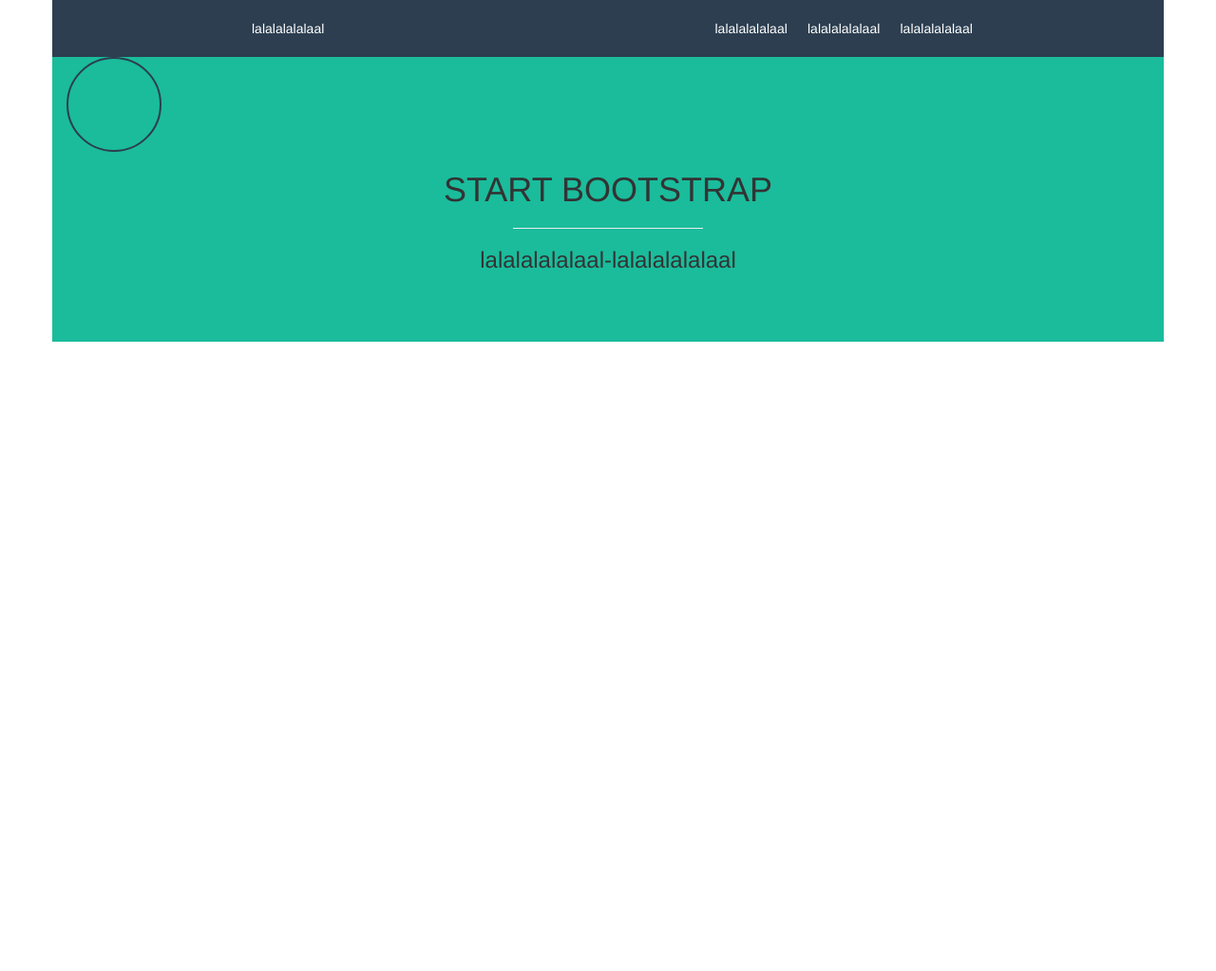
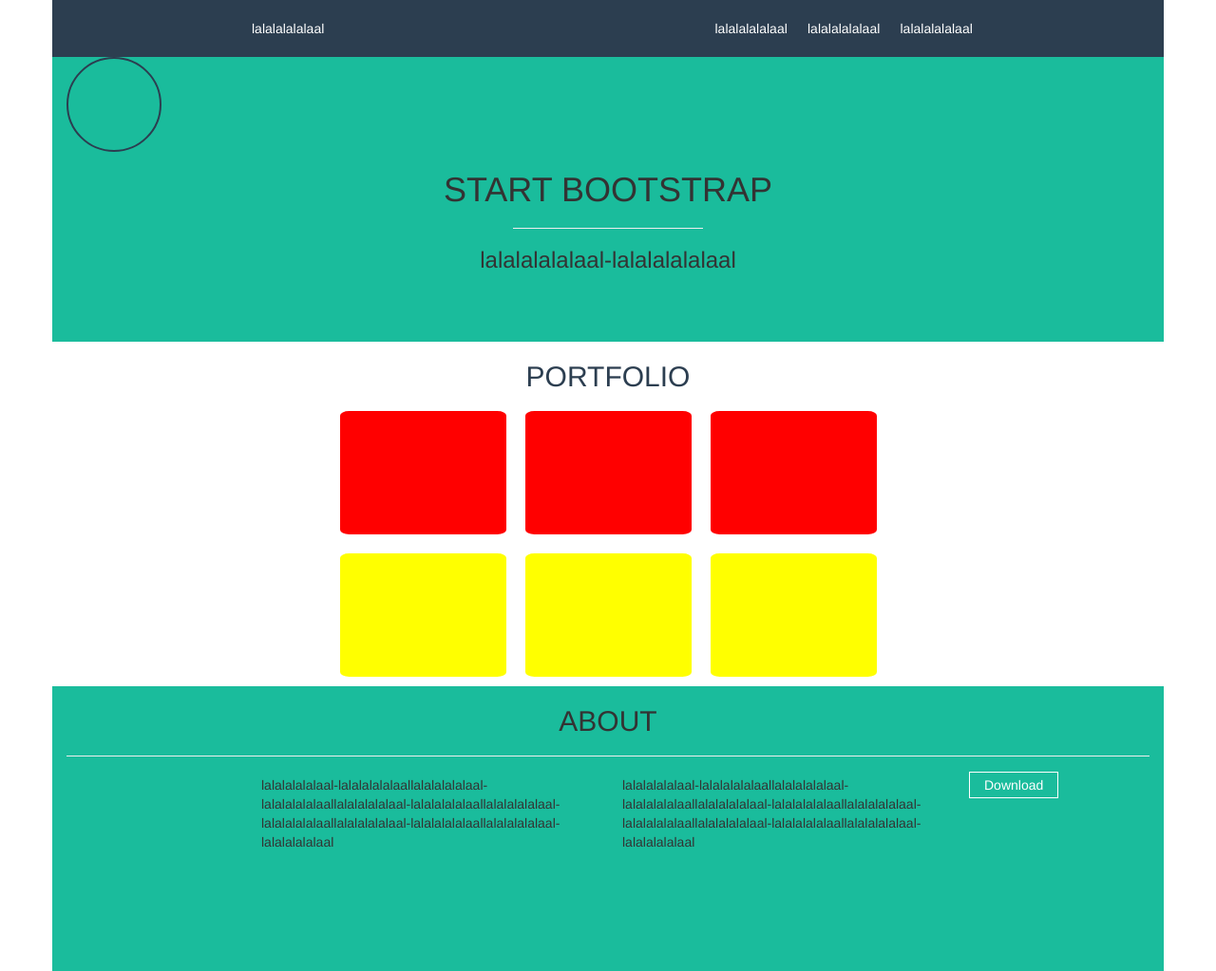
Before and after one commit to mdecrema/html-css-bootstrap-freelancer, a plain HTML site: page index.html in a window 1280 px wide. Shown: the whole page at 95% size. Before the commit the page ends 800 px from the top, so only its background shows below. Drawn offline with Linux system fonts and the light colour scheme.

Commit message:
layout prova 3

```diff
--- a/css/style.css
+++ b/css/style.css
@@ -33,3 +33,39 @@ nav {
     width: 200px;
     color: #2C3E50;
 }
+
+.red-box {
+    height: 150px;
+    background-color: red;
+    border: 10px solid #fff;
+    border-radius: 10%;
+}
+
+.yellow-box {
+    height: 150px;
+    background-color: yellow;
+    border: 10px solid #fff;
+    border-radius: 10%;
+}
+
+.title-h2 {
+    text-align: center;
+    color: #2C3E50;
+}
+
+.about-box {
+    height: 300px;
+    background-color: #1ABC9C;
+}
+
+.about-h2 {
+    text-align: center;
+}
+
+#download {
+    padding: 5px 15px;
+    border: 1px solid #fff;
+    color: #fff;
+    text-decoration: none;
+    text-align: center;
+}
--- a/index.html
+++ b/index.html
@@ -31,7 +31,30 @@
             </div>
         </header>
         <main>
-
+            <div class="container">
+                <div class="row">
+                    <h2 class="title-h2">PORTFOLIO</h2>
+                </div>
+                <div class="row">
+                    <div class="col-md-2 col-md-offset-3 red-box"></div>
+                    <div class="col-md-2 red-box"></div>
+                    <div class="col-md-2 red-box"></div>
+                </div>
+                <div class="row">
+                    <div class="col-md-2 col-md-offset-3 yellow-box"></div>
+                    <div class="col-md-2 yellow-box"></div>
+                    <div class="col-md-2 yellow-box"></div>
+                </div>
+                <div class="row">
+                    <div class="col-md-12 about-box">
+                        <h2 class="about-h2">ABOUT</h2>
+                        <hr>
+                        <div class="col-md-4 col-md-offset-2 inline-bl"><p>lalalalalalaal-lalalalalalaallalalalalalaal-lalalalalalaallalalalalalaal-lalalalalalaallalalalalalaal-lalalalalalaallalalalalalaal-lalalalalalaallalalalalalaal-lalalalalalaal</p></div>
+                        <div class="col-md-4 inline-bl"><p>lalalalalalaal-lalalalalalaallalalalalalaal-lalalalalalaallalalalalalaal-lalalalalalaallalalalalalaal-lalalalalalaallalalalalalaal-lalalalalalaallalalalalalaal-lalalalalalaal</p></div>
+                        <a id="download" href="#">Download</a>
+                    </div>
+                </div>
+            </div>
         </main>
 
         <footer>
```
